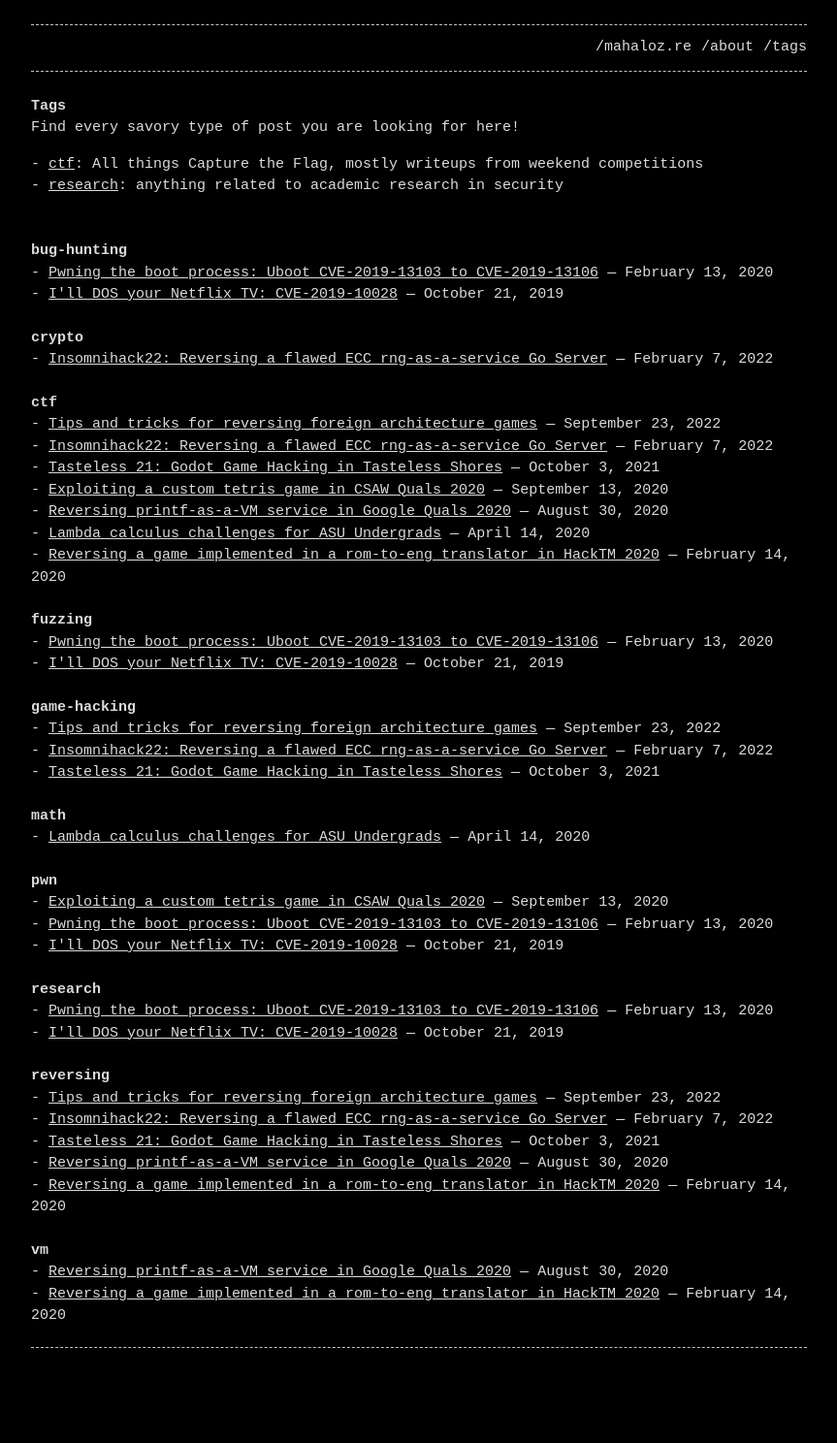
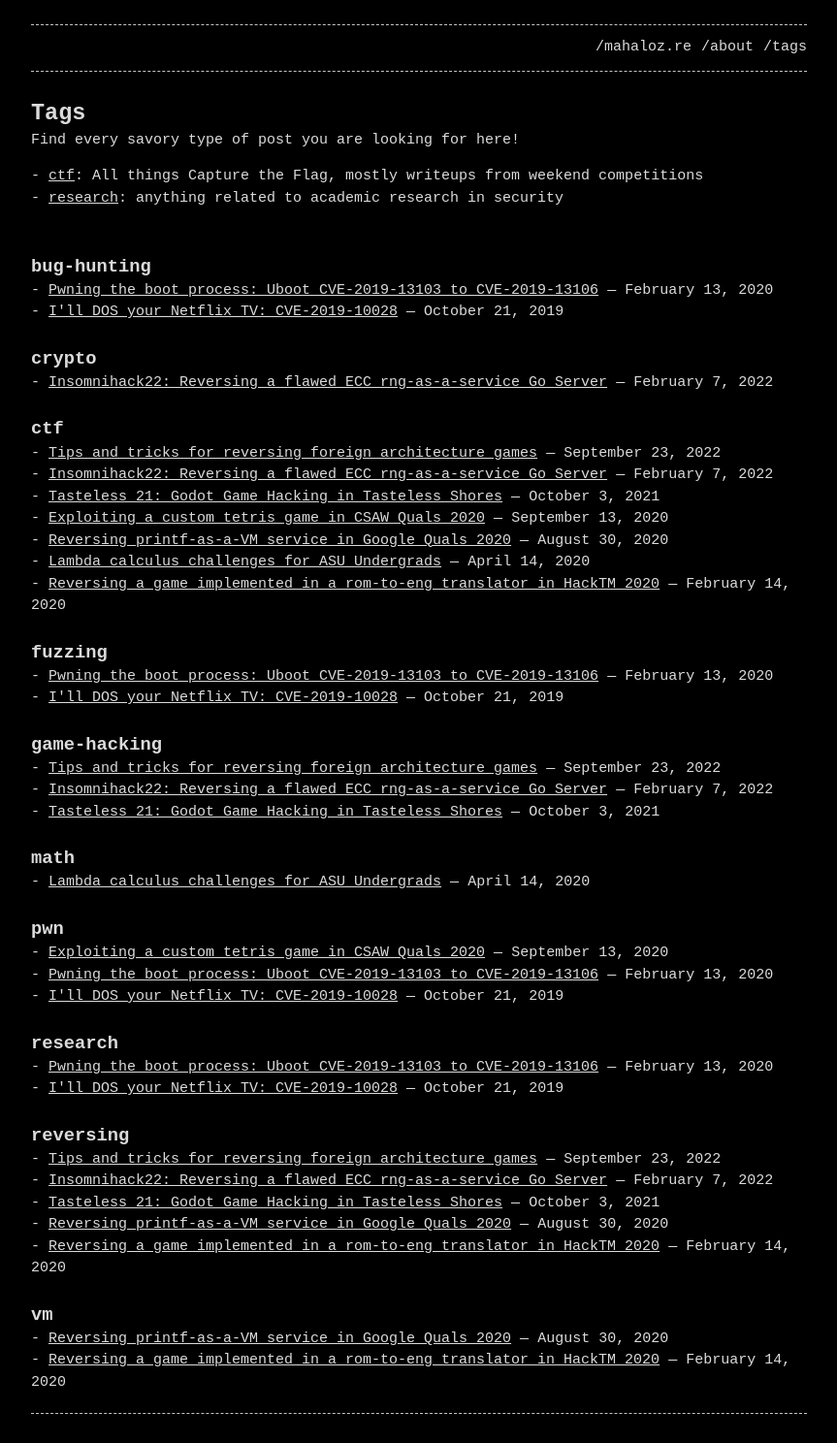
Before and after one commit to mahaloz/mahaloz.re, a Jekyll site: the page built from tags.md, in a window 1280 px wide. Shown: the whole page at 97% size, without its empty margins (208-1071 px from the left). Built offline with Jekyll 4.4.1, drawn with Linux system fonts in a browser that asks for light colours; before the commit the page ends 1420 px from its top, so only the background shows below that.

Commit message:
make headers look better

```diff
--- a/Gemfile
+++ b/Gemfile
@@ -27,3 +27,4 @@ gem "tzinfo-data", platforms: [:mingw, :mswin, :x64_mingw, :jruby]
 
 # Performance-booster for watching directories on Windows
 gem "wdm", "~> 0.1.0" if Gem.win_platform?
+gem "webrick"
--- a/_sass/base.scss
+++ b/_sass/base.scss
@@ -16,7 +16,38 @@ $container-max-width:  800px !default;
  * Global
  */
 body { background-color: var(--background-color);  margin: 0 auto;  padding: 0;  font-family: $base-font-family;  font-size: $base-font-size;  color: var(--text-color);  text-align: left;  line-height: $base-line-height !important; }
-h1, h2, h3, h4, h5, h6 { font-size: $base-font-size;  margin: 0px;  margin-top: 22px;  font-weight: bold;  color: var(--text-color); }
+h1, h2, h3, h4, h5, h6 { margin: 0px;  margin-top: 22px;  font-weight: bold;  color: var(--text-color); }
+h1 {
+  margin-top: 0;
+  font-size: 1.563em;
+}
+
+h2 {
+  font-size: 1.25em;
+}
+
+h3 {
+  font-size: 1em;
+}
+
+h4 {
+  font-size: 0.75em;
+}
+
+h5 {
+  font-size: 0.75em;
+}
+
+h6 {
+  font-size: 0.75em;
+}
+
+small,
+.small {
+  font-size: 0.75em;
+}
+
+
 p, ul, ol { margin: 0px;  color: var(--text-color); }
 a { text-decoration: underline;  color: var(--link-color); }
 a:hover { color: var(--background-color); background-color: var(--base-color); }
```
